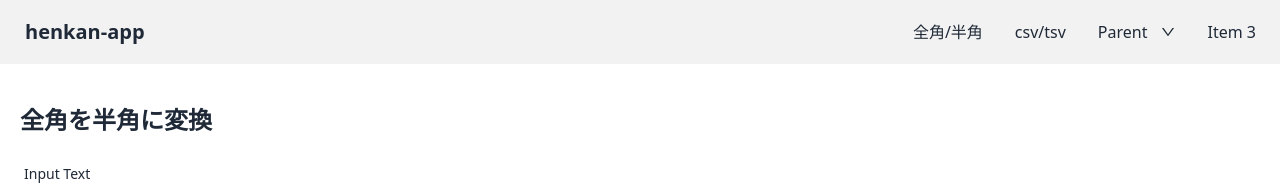
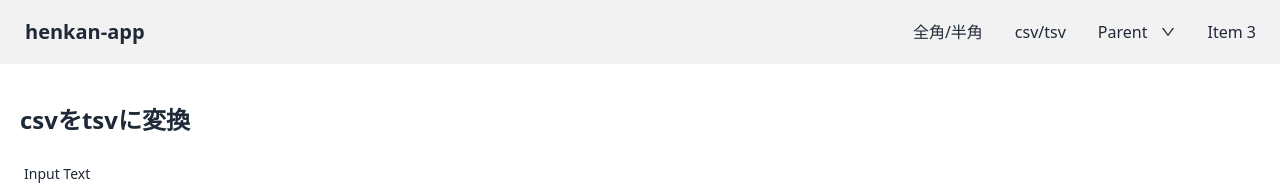
Before and after one commit to hiroto-toriyama/henkan-app, a React (Vite) app: page /henkan-app/csv-tsv in a window 1280 px wide. Shown: the top 190 px of the page. Built offline with nearby package versions, Linux system fonts and the light colour scheme.

Commit message:
csv2tsv実装

```diff
--- a/src/pages/CsvTsvPage.tsx
+++ b/src/pages/CsvTsvPage.tsx
@@ -8,14 +8,16 @@ const CsvTsvPage = () => {
     setText(e.target.value);
   };
   const csv2tsv = (str: string) => {
-    return str;
+    return str.replace(/[,]/g, (s) => {
+      return "\t";
+    });
   };
 
   return (
     <div className="flex flex-col min-h-screen">
       <Header />
       <div className="grow container mx-auto my-5 p-5">
-        <div className="font-bold text-2xl mb-5">全角を半角に変換</div>
+        <div className="font-bold text-2xl mb-5">csvをtsvに変換</div>
         <div className="form-control mb-5">
           <label className="label">
             <span className="label-text">Input Text</span>
```
